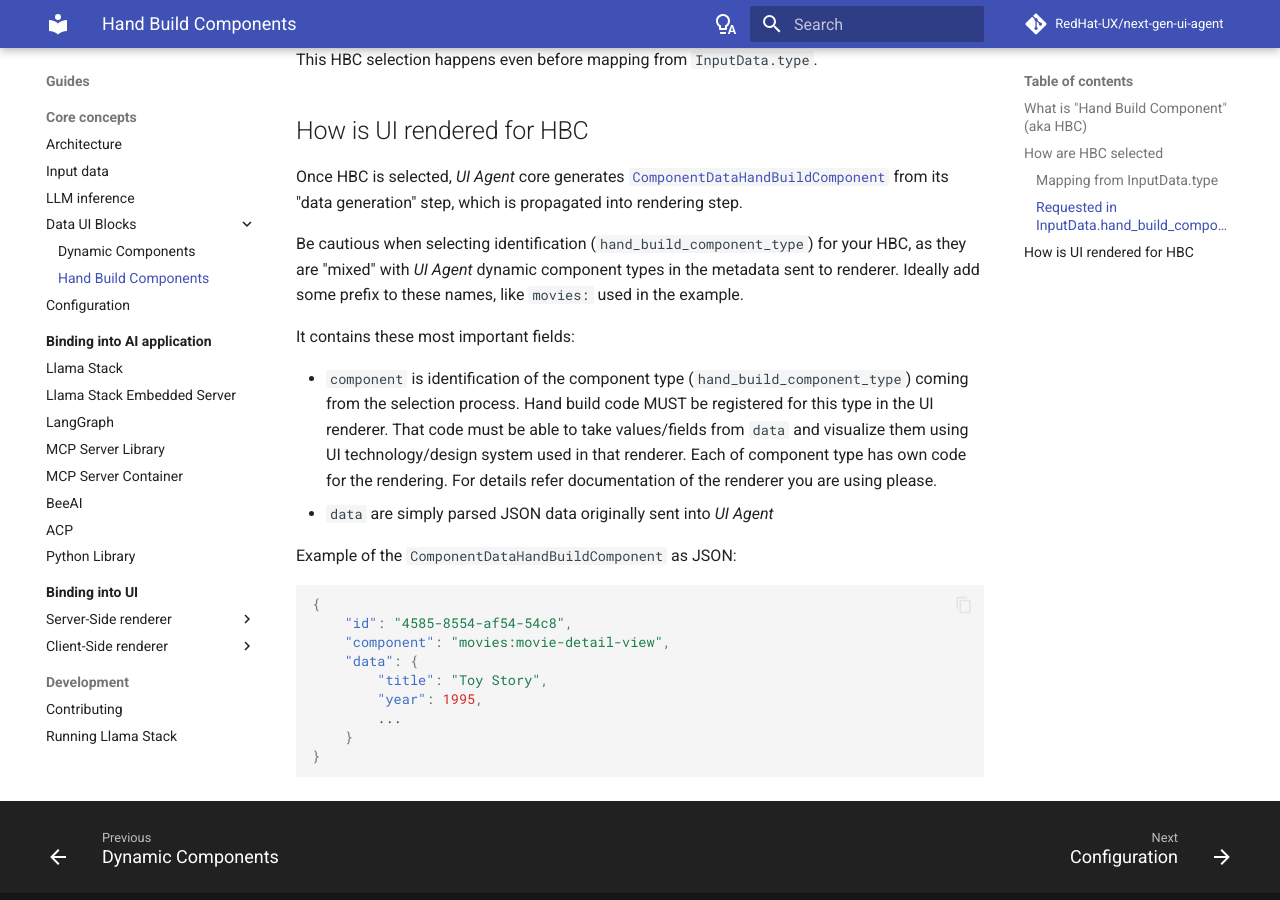
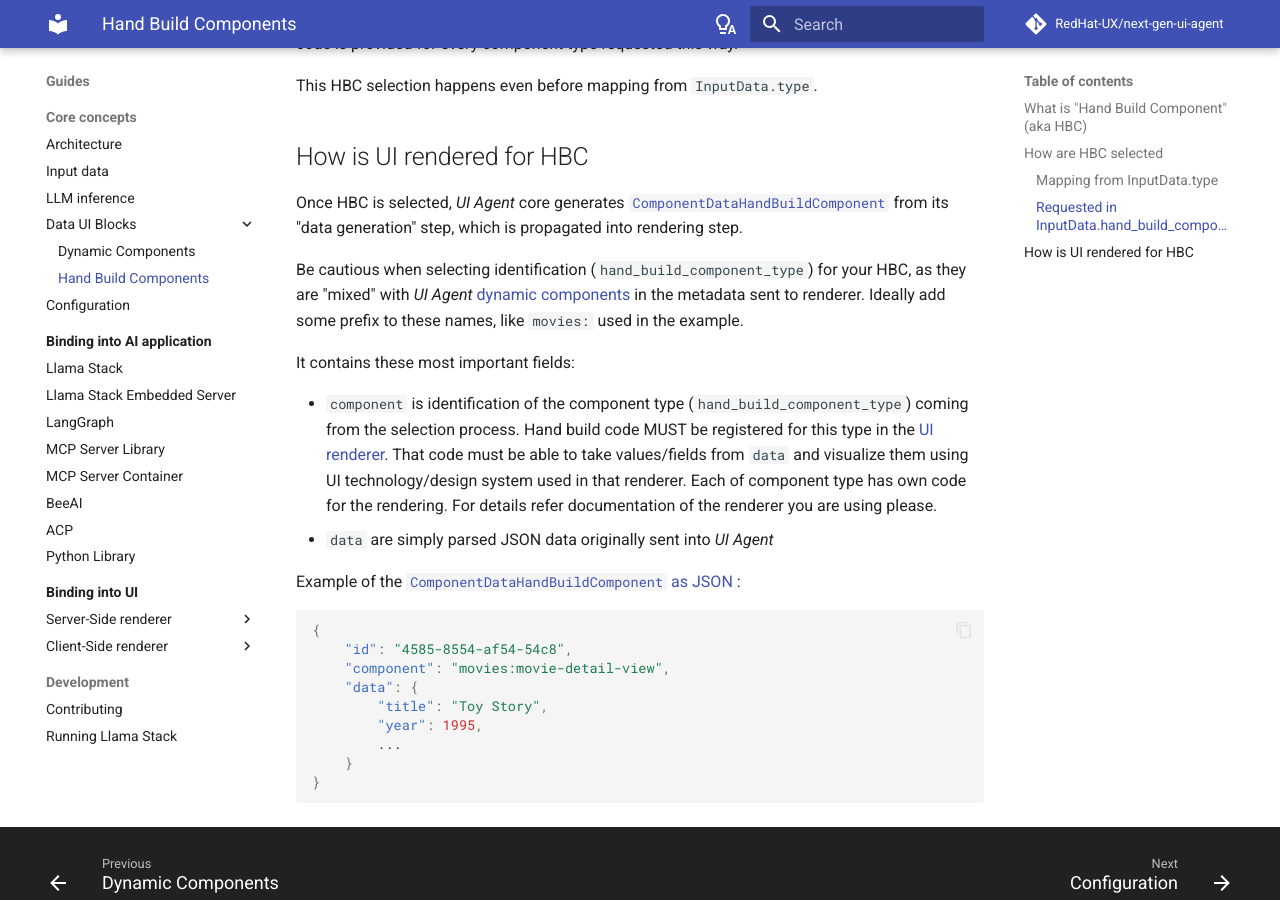
Before and after one commit to RedHat-UX/next-gen-ui-agent, an MkDocs documentation site: the page built from docs/guide/data_ui_blocks/hand_build_components.md, in a window 1280 px wide and 900 px high, scrolled down 1523 px. Built offline with MkDocs 1.6.1 and Material for MkDocs 9.7.7, drawn with Linux system fonts in a browser that asks for light colours; comment, search, counter and statistics services are not loaded; some of the changed text lies outside the part shown.

Commit message:
docs: HBC and input data docs improved

````diff
--- a/docs/guide/data_ui_blocks/hand_build_components.md
+++ b/docs/guide/data_ui_blocks/hand_build_components.md
@@ -55,21 +56,21 @@ This HBC selection happens even before mapping from `InputData.type`.
 
 ## How is UI rendered for HBC
 
-Once HBC is selected, *UI Agent* core generates [`ComponentDataHandBuildComponent`](../../spec/component.md#hand-build-component)
+Once HBC is selected, *UI Agent* core generates [`ComponentDataHandBuildComponent`](../../spec/component.md#hand-build-component-aka-hbc)
 from its "data generation" step, which is propagated into rendering step.
 
-Be cautious when selecting identification (`hand_build_component_type`) for your HBC, as they are "mixed" with *UI Agent* dynamic
-component types in the metadata sent to renderer. Ideally add some prefix to these names, like `movies:` used in the example.
+Be cautious when selecting identification (`hand_build_component_type`) for your HBC, as they are "mixed" with *UI Agent* [dynamic
+components](./dynamic_components.md) in the metadata sent to renderer. Ideally add some prefix to these names, like `movies:` used in the example.
 
 It contains these most important fields:
 
 * `component` is identification of the component type (`hand_build_component_type`) coming from the selection process. Hand build code MUST be
-registered for this type in the UI renderer. That code must be able to take values/fields from `data` and visualize them
+registered for this type in the [UI renderer](../renderer/index.md). That code must be able to take values/fields from `data` and visualize them
 using UI technology/design system used in that renderer. Each of component type has own code for the rendering.
 For details refer documentation of the renderer you are using please.
 * `data` are simply parsed JSON data originally sent into *UI Agent*
 
-Example of the `ComponentDataHandBuildComponent` as JSON:
+Example of the [`ComponentDataHandBuildComponent` as JSON](../../spec/component.md#hand-build-component-aka-hbc) :
 
 ```json
 {
````
Also changed, not shown: other parts of docs/guide/data_ui_blocks/hand_build_components.md (+3 -2 lines), docs/guide/input_data.md (+9 -5 lines).
